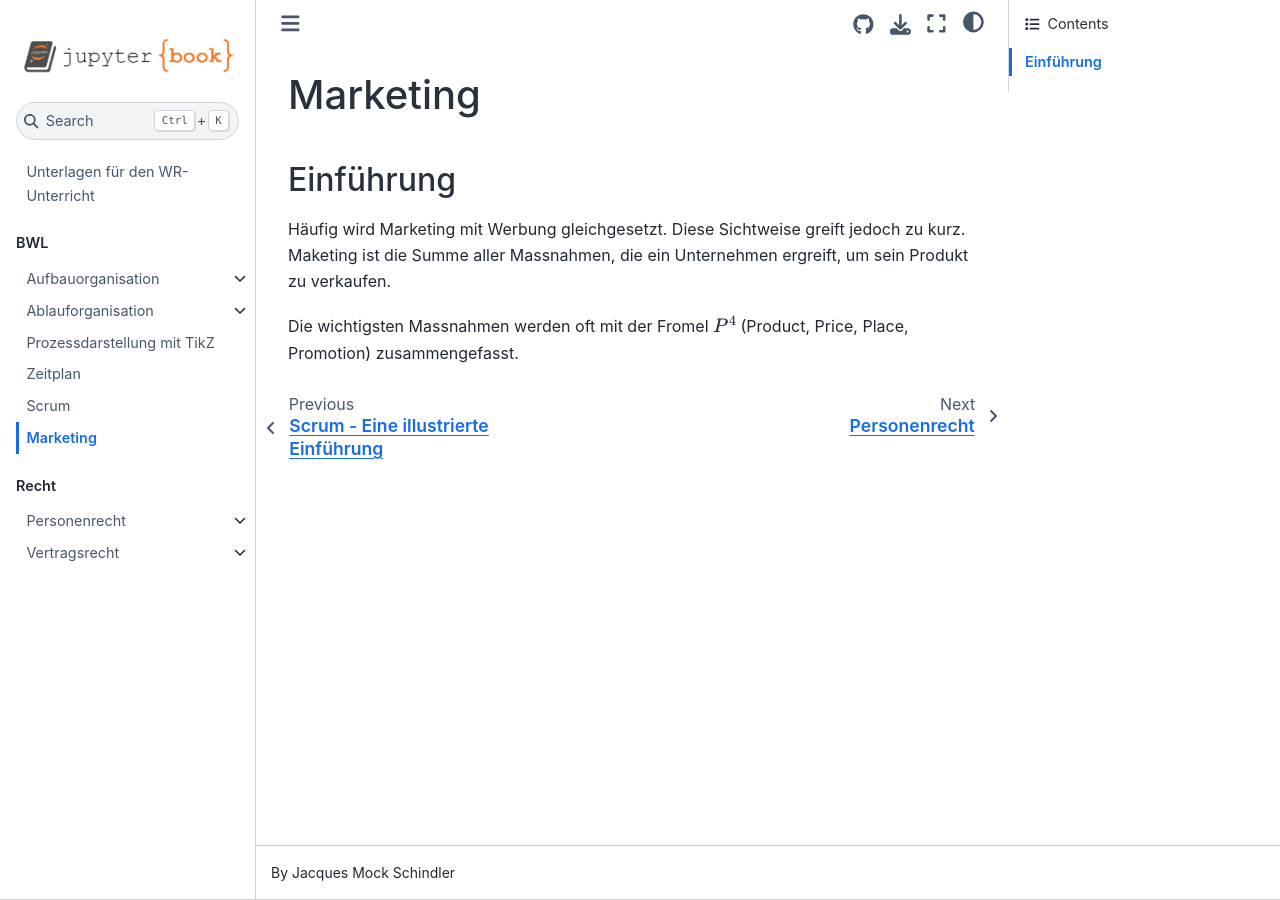
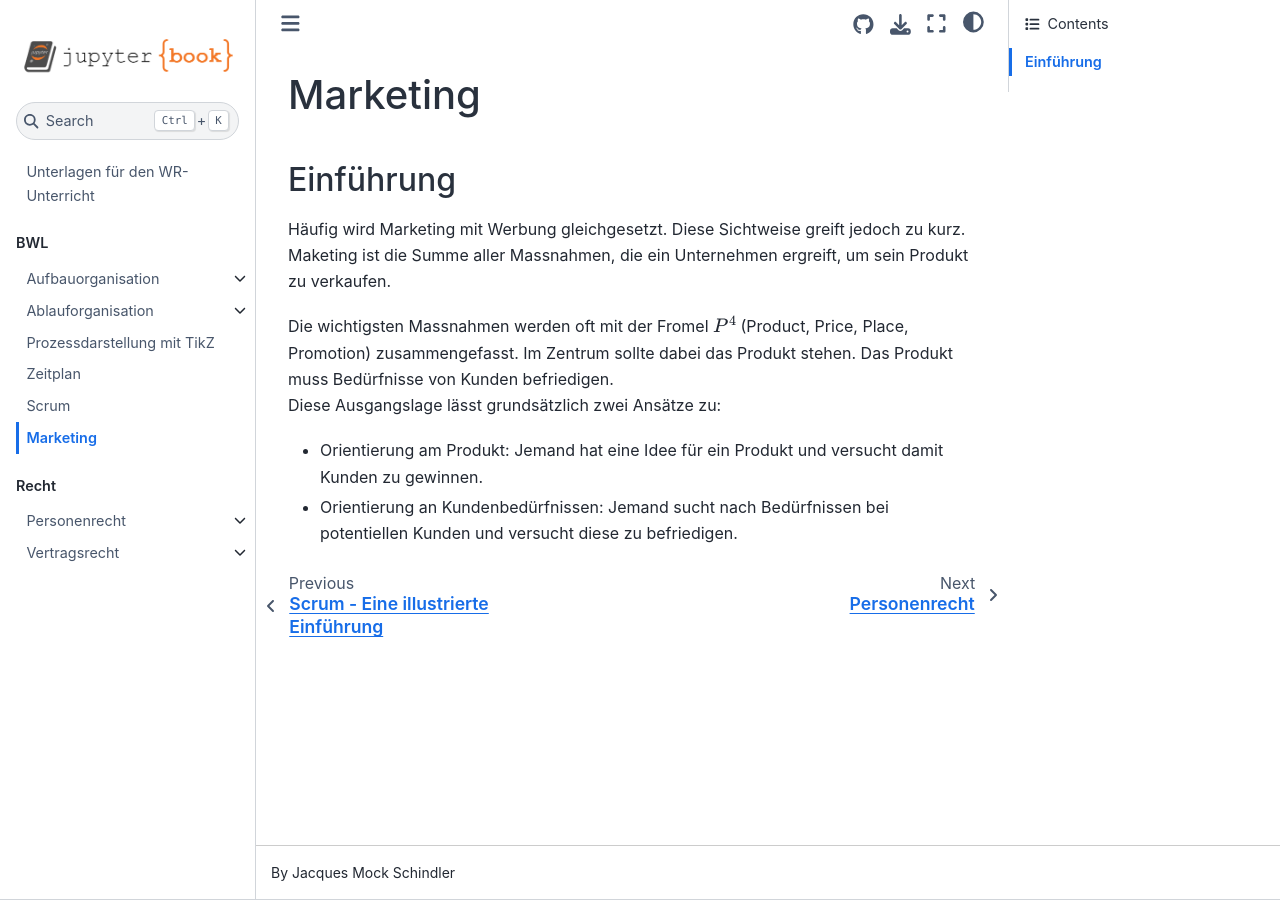
Before and after one commit to SkriptenMk/WR_I_24-27, a Jupyter Book: the page built from docs/bwl/marketing/250818_einf.md, in a window 1280 px wide. Built offline with Jupyter Book 1.0.4 settings and Sphinx 7.4.7 and the Sphinx Book theme 1.1.4, drawn with Linux system fonts in a browser that asks for light colours.

Commit message:
Formuliere die beiden Marketing-Ansätze

```diff
--- a/docs/bwl/marketing/250818_einf.md
+++ b/docs/bwl/marketing/250818_einf.md
@@ -7,4 +7,11 @@ jedoch zu kurz. Maketing ist die Summe aller Massnahmen, die ein
 Unternehmen ergreift, um sein Produkt zu verkaufen.
 
 Die wichtigsten Massnahmen werden oft mit der Fromel $P^4$
-(Product, Price, Place, Promotion) zusammengefasst.
+(Product, Price, Place, Promotion) zusammengefasst. Im Zentrum sollte
+dabei das Produkt stehen. Das Produkt muss Bedürfnisse von Kunden
+befriedigen.
+Diese Ausgangslage lässt grundsätzlich zwei Ansätze zu:
+- Orientierung am Produkt: Jemand hat eine Idee für ein Produkt und
+  versucht damit Kunden zu gewinnen.
+- Orientierung an Kundenbedürfnissen: Jemand sucht nach Bedürfnissen bei
+  potentiellen Kunden und versucht diese zu befriedigen.
```
